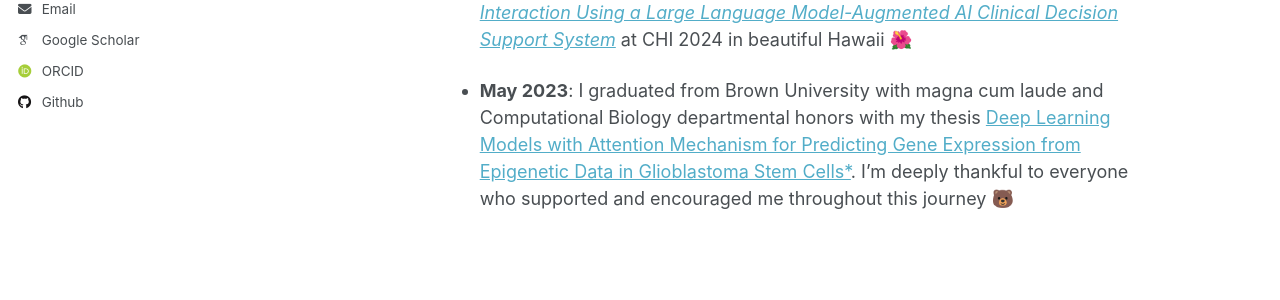
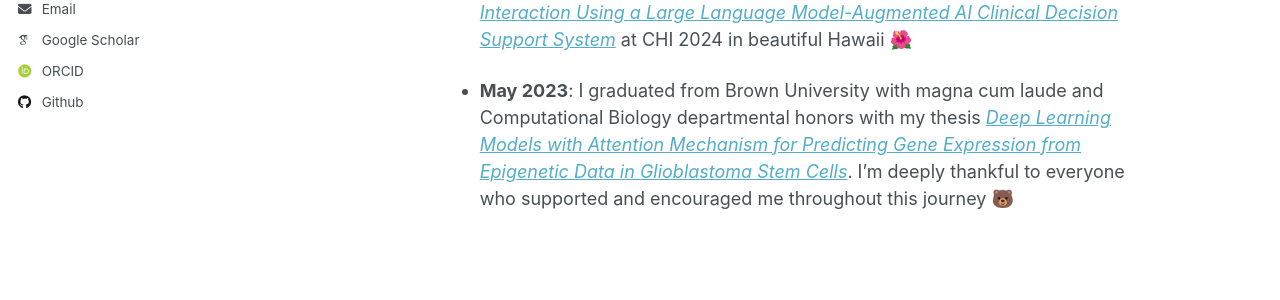
Before and after one commit to yuan-pu/yuan-pu_academicPages, a Jekyll site: the page built from _pages/about.md, in a window 1280 px wide and 1071 px high. Shown: the part 437-737 px from the top of the window. Built offline with Jekyll 4.4.1, drawn with Linux system fonts in a browser that asks for light colours; some web fonts are replaced.

```diff
--- a/_pages/about.md
+++ b/_pages/about.md
@@ -15,4 +15,4 @@ I’m passionate about leveraging machine learning, particularly deep learning,
 <h3> Recent Updates </h3>
 - **May 2024**: I had the pleasure of presenting our paper [*Human-Algorithmic Interaction Using a Large Language Model-Augmented AI Clinical Decision Support System*](https://dl.acm.org/doi/full/10.1145/3613904.3642024) at CHI 2024 in beautiful Hawaii 🌺
 
-- **May 2023**: I graduated from Brown University with magna cum laude and Computational Biology departmental honors with my thesis [Deep Learning Models with Attention Mechanism for Predicting Gene Expression from Epigenetic Data in Glioblastoma Stem Cells*](https://drive.google.com/file/d/1V-XBbWt-CVlA9yB2UEfOJDexYuDYr0B2/preview). I’m deeply thankful to everyone who supported and encouraged me throughout this journey 🐻
+- **May 2023**: I graduated from Brown University with magna cum laude and Computational Biology departmental honors with my thesis [*Deep Learning Models with Attention Mechanism for Predicting Gene Expression from Epigenetic Data in Glioblastoma Stem Cells*](https://drive.google.com/file/d/1V-XBbWt-CVlA9yB2UEfOJDexYuDYr0B2/preview). I’m deeply thankful to everyone who supported and encouraged me throughout this journey 🐻
```
